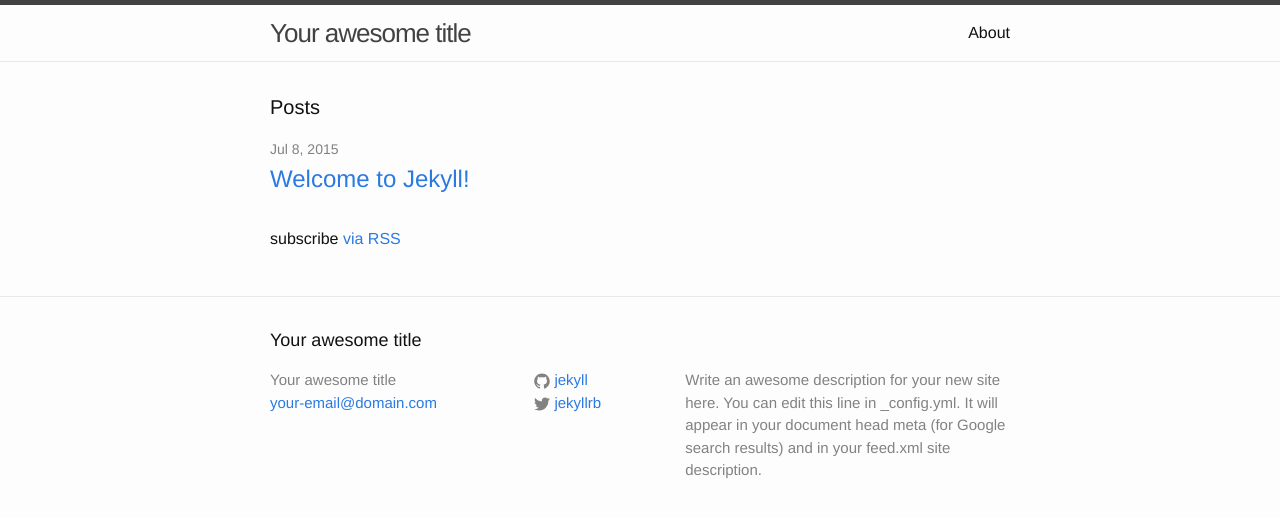
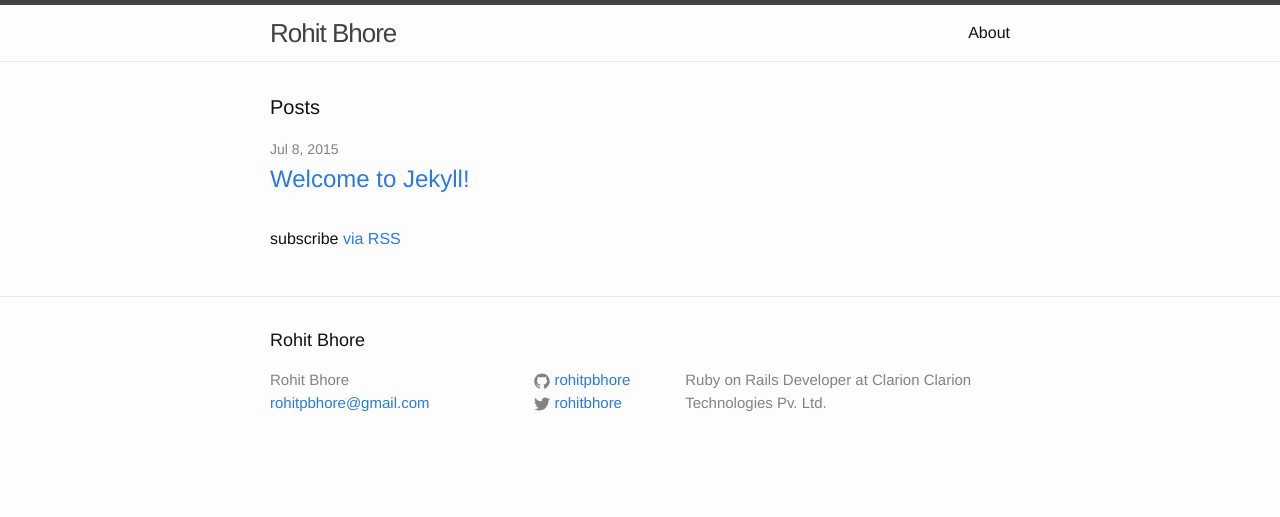
Before and after one commit to rohitpbhore/rohitpbhore.github.io, a Jekyll site: the page built from index.html, in a window 1280 px wide. Shown: the top 517 px of the page. Built offline with Jekyll 4.4.1, drawn with Linux system fonts in a browser that asks for light colours.

Commit message:
update _config.yml

```diff
--- a/_config.yml
+++ b/_config.yml
@@ -1,14 +1,12 @@
 # Site settings
-title: Your awesome title
-email: your-email@domain.com
+title: Rohit Bhore
+email: rohitpbhore@gmail.com
 description: > # this means to ignore newlines until "baseurl:"
-  Write an awesome description for your new site here. You can edit this
-  line in _config.yml. It will appear in your document head meta (for
-  Google search results) and in your feed.xml site description.
+  Ruby on Rails Developer at Clarion Clarion Technologies Pv. Ltd.
 baseurl: "" # the subpath of your site, e.g. /blog/
-url: "http://yourdomain.com" # the base hostname & protocol for your site
-twitter_username: jekyllrb
-github_username:  jekyll
+url: "http://rohitbhore.com" # the base hostname & protocol for your site
+twitter_username: rohitbhore
+github_username:  rohitpbhore
 
 # Build settings
 markdown: kramdown
```
